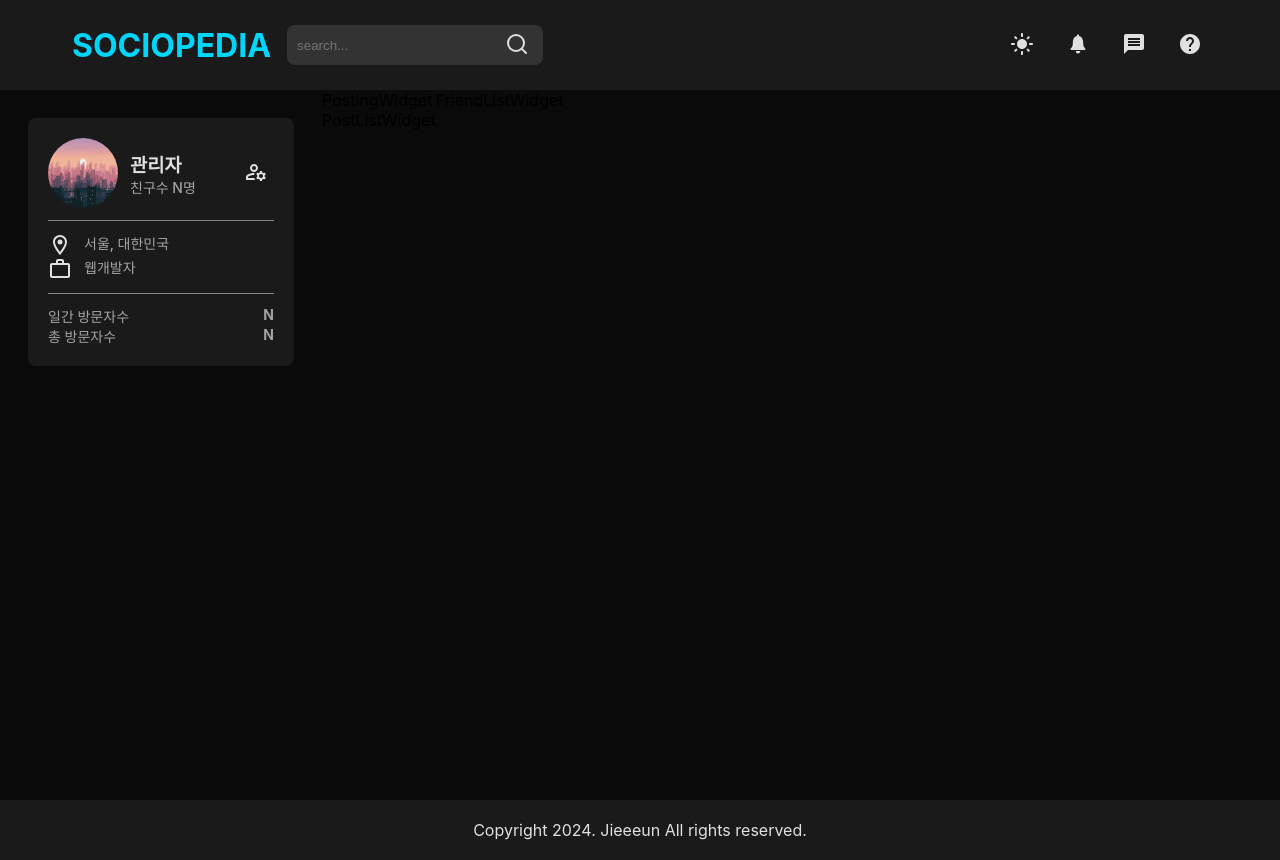
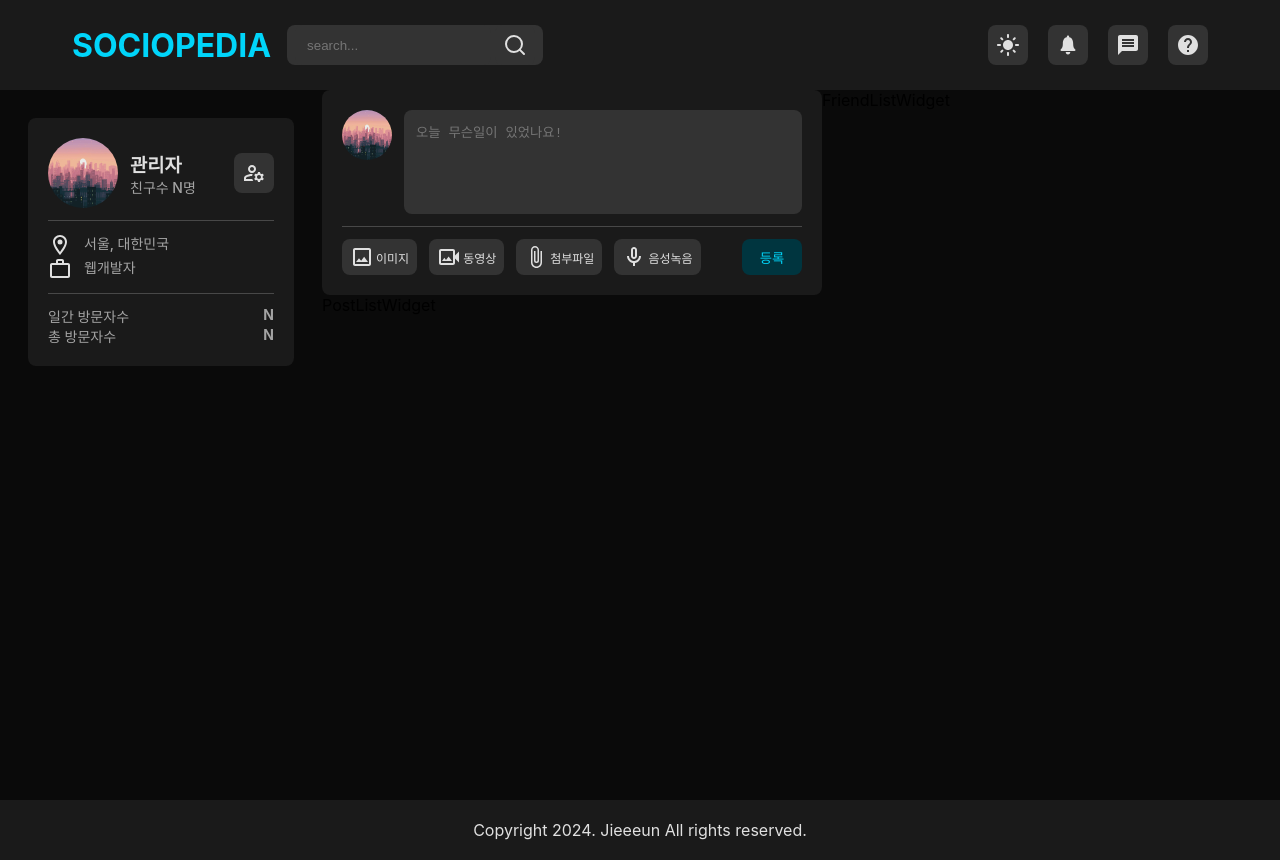
Before and after one commit to jieeeun2/sns_ts_react, a React (Create React App) app: page / in a window 1280 px wide. Built offline with nearby package versions, Linux system fonts and the light colour scheme.

Commit message:
feat: 포스팅위젯 UI 구현 및 재사용컴포넌트 추가 생성

```diff
--- a/src/components/home/PostingWidget.tsx
+++ b/src/components/home/PostingWidget.tsx
@@ -1,7 +1,92 @@
-import React from 'react'
+import styled from 'styled-components'
+import {
+  MdOutlineImage,
+  MdOutlineVideoCameraBack,
+  MdOutlineAttachFile,
+  MdOutlineMicNone,
+} from 'react-icons/md'
+import {
+  Button,
+  FlexBetween,
+  Hr,
+  IconButton,
+  Textarea,
+  WidgetLayout,
+} from 'styles/ReuseableComponent'
 
 const PostingWidget = () => {
-  return <div>PostingWidget</div>
+  return (
+    <PostingWidgetLayout>
+      <ContentBox>
+        <img src='/images/profileImage.jpg' />
+        <Textarea placeholder='오늘 무슨일이 있었나요!' spellCheck='false' />
+      </ContentBox>
+      <Hr />
+      <AttachmentAndSubmitBox>
+        <AttachmentSection>
+          <IconButton>
+            <MdOutlineImage className='icon' />
+            <span>이미지</span>
+          </IconButton>
+          <IconButton>
+            <MdOutlineVideoCameraBack className='icon' />
+            <span>동영상</span>
+          </IconButton>
+          <IconButton>
+            <MdOutlineAttachFile className='icon' />
+            <span>첨부파일</span>
+          </IconButton>
+          <IconButton>
+            <MdOutlineMicNone className='icon' />
+            <span>음성녹음</span>
+          </IconButton>
+        </AttachmentSection>
+        <Button>등록</Button>
+      </AttachmentAndSubmitBox>
+    </PostingWidgetLayout>
+  )
 }
 
 export default PostingWidget
+
+const PostingWidgetLayout = styled(WidgetLayout)`
+  width: 500px;
+  box-sizing: border-box;
+
+  & > div {
+    margin: 12px;
+  }
+
+  .icon {
+    font-size: 24px;
+  }
+`
+
+const ContentBox = styled(FlexBetween)`
+  gap: 12px;
+
+  & > img {
+    width: 50px;
+    height: 50px;
+    border-radius: 50%;
+    margin-top: 0;
+    margin-bottom: auto;
+  }
+`
+
+const AttachmentAndSubmitBox = styled(FlexBetween)`
+  & > button {
+    height: 36px;
+    background: ${({ theme }) => theme.primary.light};
+    color: ${({ theme }) => theme.primary.main};
+  }
+`
+
+const AttachmentSection = styled.div`
+  display: flex;
+  gap: 12px;
+
+  & > button {
+    height: 36px;
+  }
+`
--- a/src/styles/ReuseableComponent.tsx
+++ b/src/styles/ReuseableComponent.tsx
@@ -9,28 +9,75 @@
 export const Input = styled.input`
   background: transparent;
   border: none;
+  border-radius: 8px;
   background: ${({ theme }) => theme.neutral.light};
   color: ${({ theme }) => theme.neutral.dark};
   outline: none;
   width: 100%;
+  min-height: 40px;
+  padding: 0 12px;
 `
 
-export const IconButton = styled.button`
-  cursor: pointer;
+export const Textarea = styled.textarea`
   background: transparent;
   border: none;
+  border-radius: 8px;
+  background: ${({ theme }) => theme.neutral.light};
+  color: ${({ theme }) => theme.neutral.dark};
+  outline: none;
+  width: 100%;
+  height: 80px;
+  padding: 12px;
+  resize: none;
 `
 
-export const Button = styled.button``
+export const Button = styled.button`
+  cursor: pointer;
+  background: ${({ theme }) => theme.neutral.light};
+  color: ${({ theme }) => theme.neutral.dark};
+  width: 60px;
+  border: none;
+  border-radius: 8px;
+  padding: 8px 12px;
+  margin: 0;
+
+  &:hover {
+    background: ${({ theme }) => theme.primary.main};
+    color: ${({ theme }) => theme.background.default};
+  }
+`
+
+export const IconButton = styled(Button)`
+  width: fit-content;
+  padding: 8px;
+  display: flex;
+  align-items: center;
+  gap: 2px;
+
+  & > span {
+    font-size: 12px;
+  }
+`
 
 export const WidgetLayout = styled.div`
   padding: 8px;
   background: ${({ theme }) => theme.background.alt};
+  color: ${({ theme }) => theme.neutral.dark};
   border-radius: 8px;
 `
 
 export const Hr = styled.hr`
-  border: 0 solid ${({ theme }) => theme.neutral.medium};
+  border: 0 solid rgba(255, 255, 255, 0.2);
   border-bottom-width: thin;
   margin: 0 12px;
 `
+
+export const Span = styled.span`
+  font-size: 14px;
+  font-weight: 500;
+  color: ${({ theme }) => theme.neutral.mediumMain};
+
+  &.bold {
+    font-weight: 700;
+  }
+`
```
